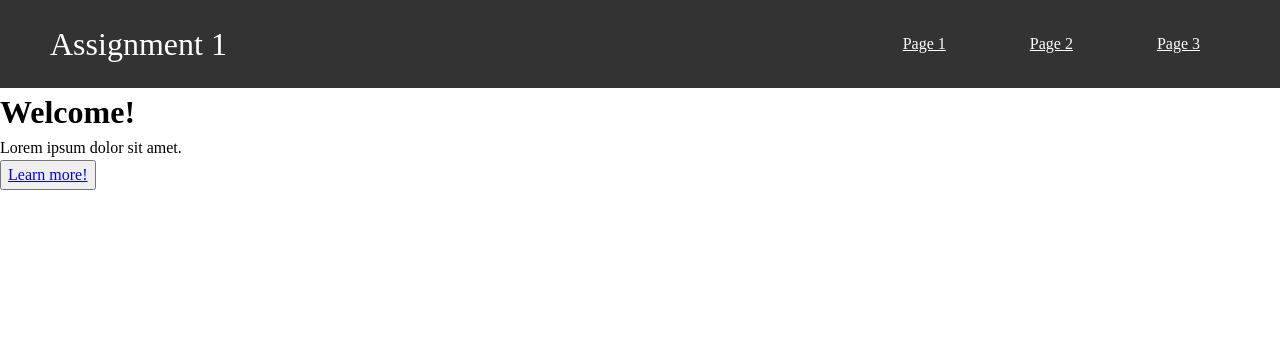
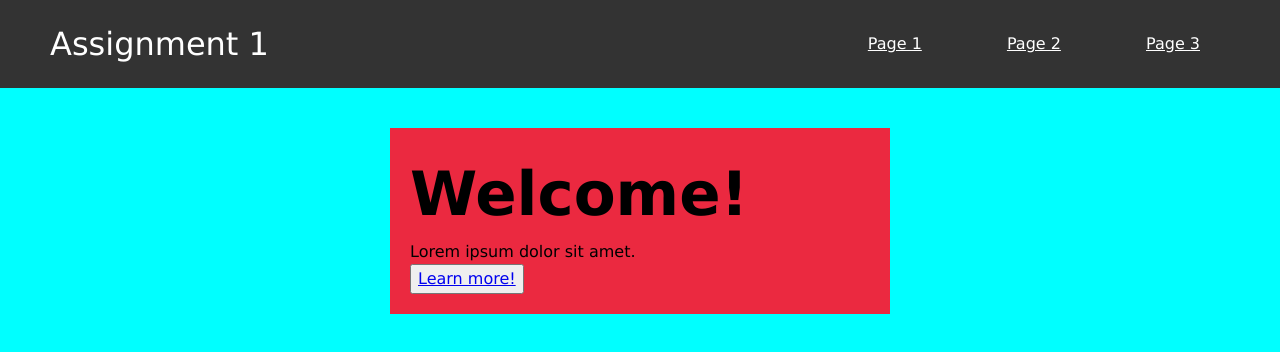
Before and after one commit to akhoinguyen/IMD1005B-A1, a plain HTML site: page index.html in a window 1280 px wide. Drawn offline with Linux system fonts and the light colour scheme.

Commit message:
Apply styles to global and header elements

```diff
--- a/index.html
+++ b/index.html
@@ -26,7 +26,7 @@
             </div>
         </nav>
 
-        <div class="hero-banner-home">
+        <div class="hero-banner hero-banner-home">
             <div class="hero-banner-content">
                 <h1>Welcome!</h1>
                 <p>Lorem ipsum dolor sit amet.</p>
@@ -34,14 +34,4 @@
             </div>
         </div>
     </header>
-
-
-
-
-
-
-
-
-
-
 </body>
--- a/styles/styles.css
+++ b/styles/styles.css
@@ -1,7 +1,18 @@
+html {
+    font-family: Verdana, sans-serif;
+}
+
+/* Type scale setup by https://typescale.com/ */
+h1 {font-size: 3.815rem;}
+h2 {font-size: 3.052rem;}
+h3 {font-size: 2.441rem;}
+h4 {font-size: 1.953rem;}
+h5 {font-size: 1.563rem;}
+h6 {font-size: 1.25rem;}
+
 nav {
-    /* position: fixed;
+    position: sticky;
     top: 0;
-    left: 0; */
     width: 100%;
     z-index: 1000;
     background-color: #333;
@@ -43,3 +54,17 @@ nav .tagline {
     width: 25%;
     font-size: 2rem;
 }
+
+.hero-banner {
+    padding: 40px;
+    background-color: aqua;
+    height: 100vh;
+}
+
+.hero-banner-content {
+    max-width: 500px;
+    padding: 20px;
+    background-color: #eb2940;
+    margin-left: auto;
+    margin-right: auto;
+}
```
